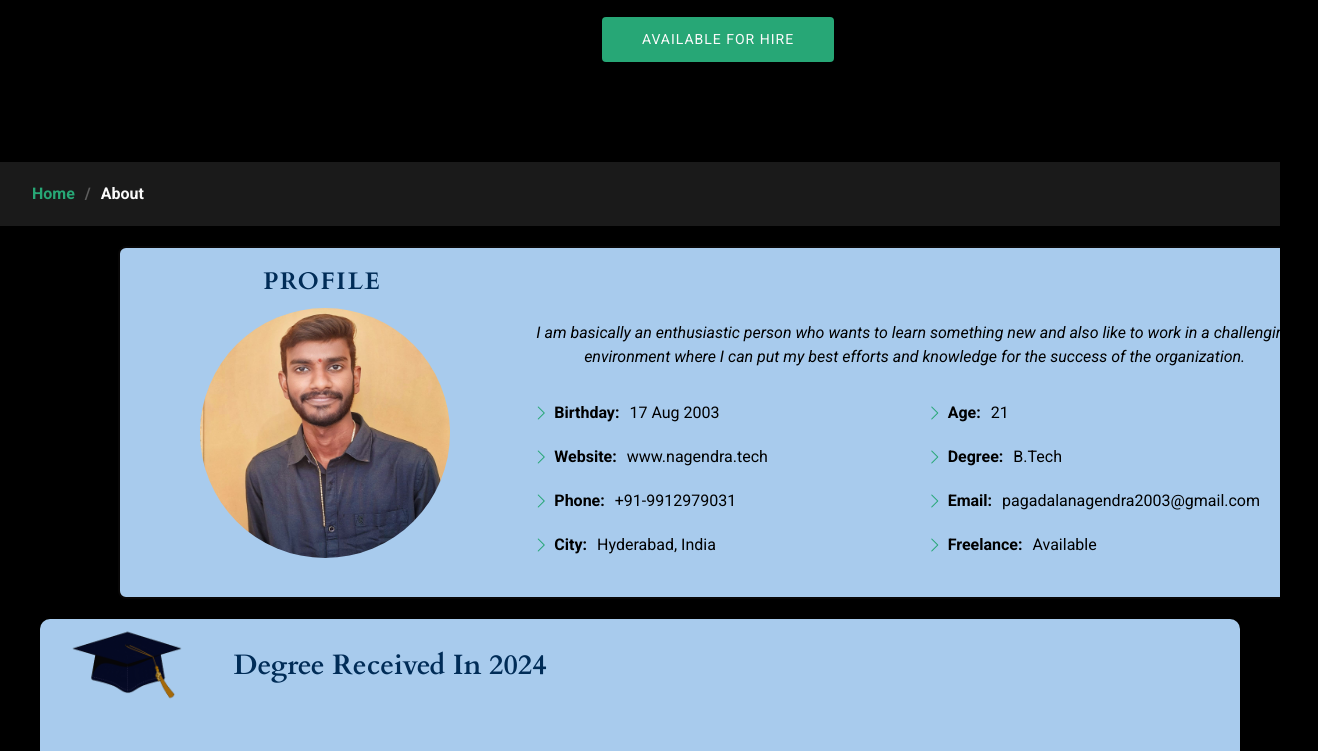
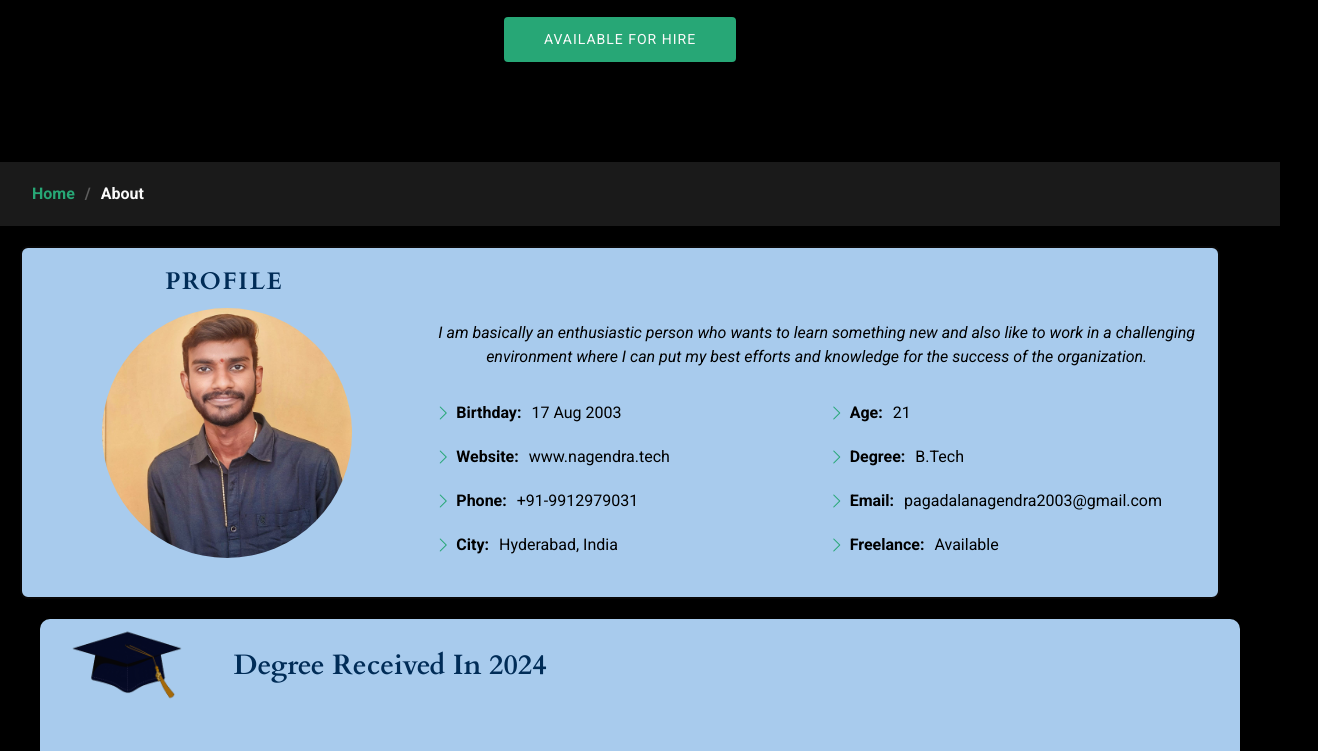
Before and after one commit to pagadalaNagendra/Nagendra_pf, a plain HTML site: page welcome/about.html in a window 1280 px wide. Shown: the part 335-1086 px from the top of the page, 1318 px wide, since content can reach past the window. Drawn offline with Linux system fonts and the light colour scheme.

Commit message:
Update main.css

```diff
--- a/welcome/assets/css/main.css
+++ b/welcome/assets/css/main.css
@@ -1987,7 +1987,7 @@ margin-left: 70px;
   gap: 20px;
   max-width: 1200px;
   margin: 20px;
-  margin-left: 118px;
+/*   margin-left: 118px;  */
 }
 
 .card {
```
